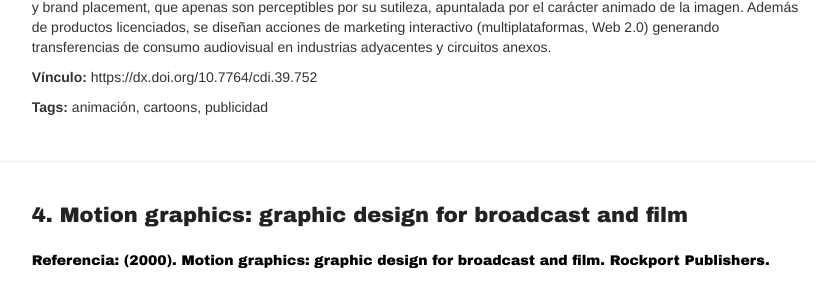
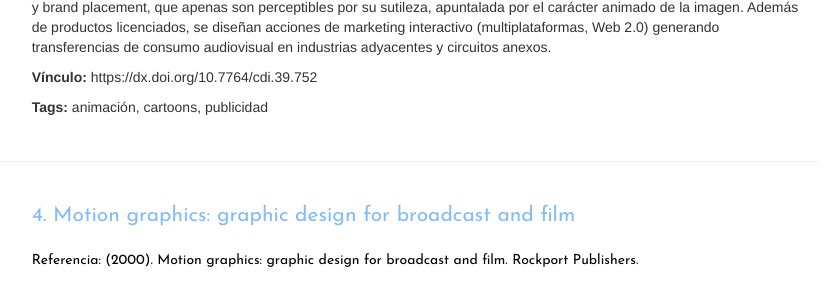
Before and after one commit to nicoconfused/clase_15_mayo, a PHP site: page /index.php in a window 1280 px wide. Shown: the part 2064-2345 px from the top of the page, without its empty margins (296-1125 px from the left). Run offline with PHP 8.4, Linux system fonts and the light colour scheme; data that the repository does not hold is empty; some libraries are stand-ins or nearby versions.

Commit message:
Add files via upload
Final (?)

```diff
--- a/bootstrap/style.css
+++ b/bootstrap/style.css
@@ -3,10 +3,10 @@ a[href^="http://"],a[href^="https://"] {text-decoration:underline;}
 a[href^="http://"]:hover ,a[href^="https://"]:hover {text-decoration:none;}
 
 :hover{transition: color ease .25s;}
-h1,h2,h3,h4,h5,h6{font-family: 'Archivo Black', sans-serif; margin-bottom: 1em; line-height:1.35;}
+h1,h2,h3,h4,h5,h6{font-family: 'Josefin Sans', sans-serif; margin-bottom: 1em; line-height:1.35;}
 h1{font-size:1.8em; color:#444;}
 h2{font-size:1.8em; color:#aaa;}
-h3{font-size:1.5em; color:#222;}
+h3{font-size:1.5em; color:#84bcf9;}
 h4{font-size:1.2em; color:#111;}
 h5,h6{font-size:1em; color:#000}
 
--- a/cabeza.php
+++ b/cabeza.php
@@ -11,7 +11,7 @@ $descripcion = "De qué forma el Diseño Gráfico influye en la animación: comp
 <title><?php echo($title);?></title>
 <!--acá vamos a meter varios metadatos-->
 <meta name="description" content="<?php echo($descripcion);?>">
-<link href="https://fonts.googleapis.com/css?family=Archivo+Black" rel="stylesheet">
+<link href="https://fonts.googleapis.com/css?family=Josefin+Sans" rel="stylesheet">
 <link href="bootstrap/css/bootstrap.min.css" rel="stylesheet">
 <link href="bootstrap/style.css" rel="stylesheet">
 <!--[if lt IE 9]>
```
Also changed, not shown: 1 other file.
